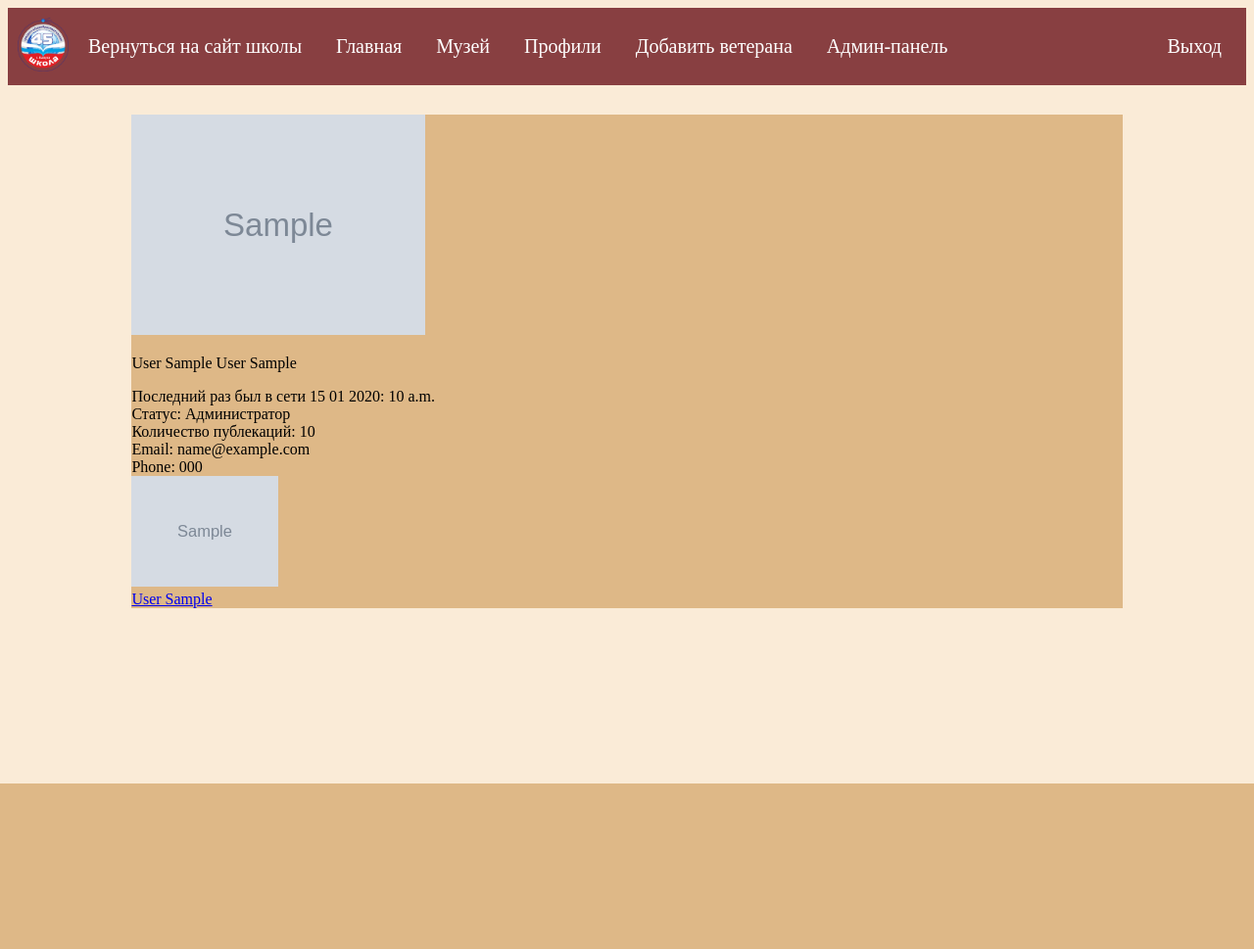
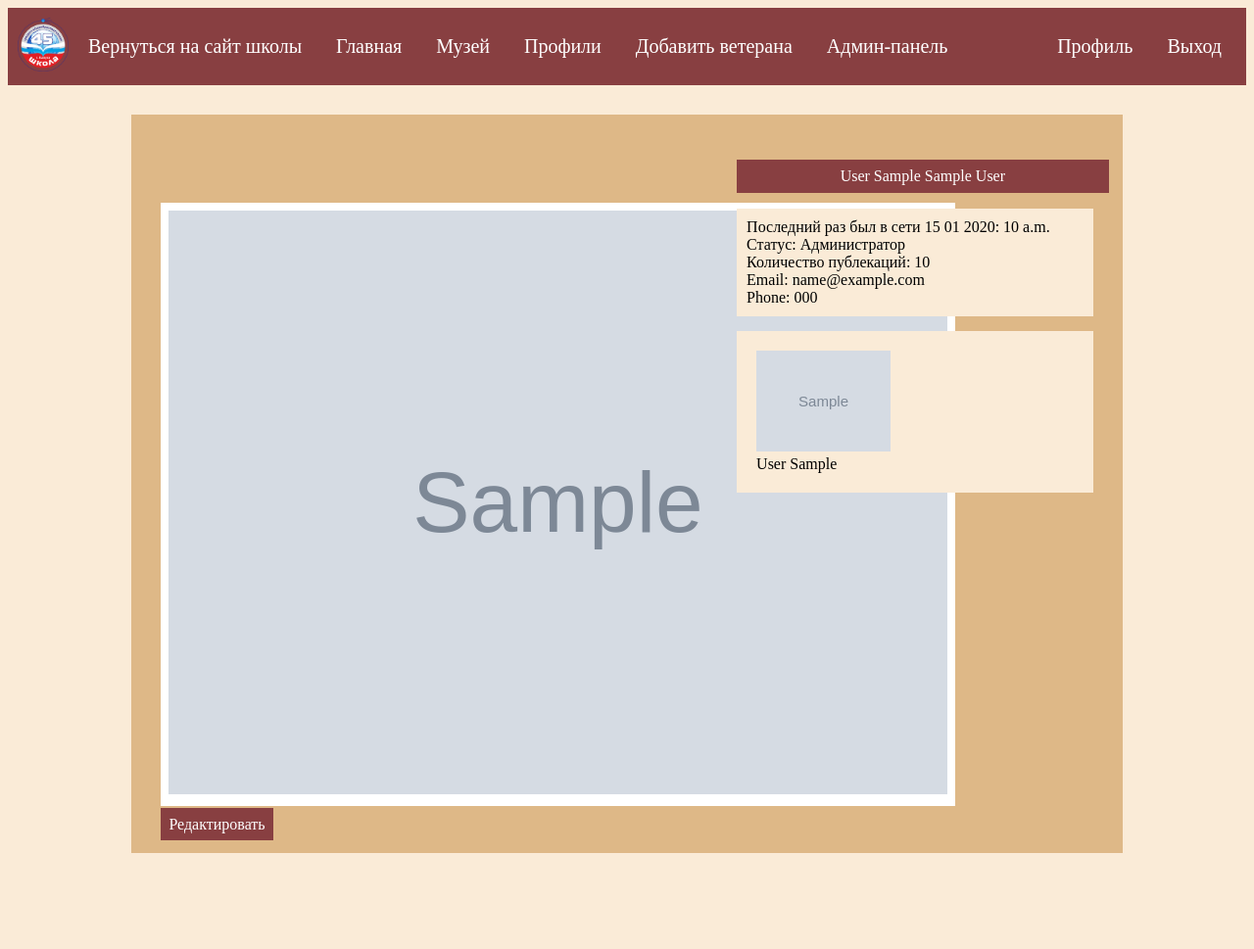
Before and after one commit to Fox-sys/History, a Django app: page /profiles/1 in a window 1280 px wide. Shown: the whole page at 98% size. Before the commit the page ends 800 px from the top, so only its background shows below. Run offline with Django 3.2, Linux system fonts and the light colour scheme; a user stored in the database is signed in; tables that the repository leaves empty hold one stand-in row (values such as "Sample post"); grey boxes marked "Sample" are stand-in pictures.

Commit message:
profiles layout

```diff
--- a/history/history_main/templates/history_main/base.html
+++ b/history/history_main/templates/history_main/base.html
@@ -28,6 +28,7 @@
                     <a class="item" href="{% url 'login' %}">Авторизация</a>
                     <a class="item" href="{% url 'register' %}">Регистрация</a>
                 {% else %}
+                    <a class="item" href="{% url 'profile_detail' pk=user.pk %}">Профиль</a>
                     <a class="item" href="{% url 'logout' %}">Выход</a>
                 {% endif %}
             </div>
--- a/history/history_main/templates/history_main/solder_create.html
+++ b/history/history_main/templates/history_main/solder_create.html
@@ -29,10 +29,10 @@
                 <label class="form_label">Дата смерти: </label>
                 <input class="form_date" type="date" name="death_date" id="">
                 <button class="submit_button" type="submit">отправить</button>
+                {% if form.errors %}
+                    <span>Возникла какая то ошибка, проверьте, все ли поля отмеченный знаком "*" заполнены</span>
+                {% endif %}
             </form>
-            {% if form.errors %}
-                <span>Возникла какая то ошибка, проверьте, все ли поля отмеченный знаком "*" заполнены</span>
-            {% endif %}
         </div>
     </div>
 {% endblock main %}
--- a/history/history_main/templates/registration/profile_detail.html
+++ b/history/history_main/templates/registration/profile_detail.html
@@ -1,10 +1,22 @@
 {% extends 'history_main/base.html' %}
-{% block title %}{{ profile.last_name }} {{ profile.first_name }}{% endblock %}
+{% load static %}
+{% block extra_css %}
+    <link href="{% static 'profile.css' %}" type="text/css" rel="stylesheet">
+{% endblock %}
+{% block title %}{{ object.last_name }} {{ object.first_name }}{% endblock %}
 {% block main %}
-    <div class="single_profile">
-        <img src="{{ object.avatar.url }}" alt="" width="300">
-        <p>{{ object.last_name }}{% if object.middle_name %} {{ object.middle_name }}{% endif %} {{ object.first_name }}</p>
-        <div class="desc">
+    <div class="single_profile_det">
+        <div>
+            <div class="image_container">
+                <img class="image" src="{{ object.avatar.url }}" alt="">
+            </div>
+            {% if user == object %}
+                <a href="{% url 'edit_profile' %}" class="action">Редактировать</a>
+            {% endif %}
+        </div>
+        <div class="info">
+            <p class="name">{{ object.last_name }} {{ object.first_name }}{% if object.middle_name %} {{ object.middle_name }}{% endif %}</p>
+            <div class="profile_desc">
                 Последний раз был в сети {{ object.last_login.day }} {% if object.last_login.month|length < 2 %}0{% endif %}{{ object.last_login.month }} {{ object.last_login.year }}: {{ object.last_login.time }}<br>
                 Статус: {% if object.is_admin %}Администратор{% elif object.is_moderator %}Модератор{% else %}Пользователь{% endif %} <br>
                 Количество публекаций: {{ object.uploads_amount }} <br>
@@ -18,10 +30,11 @@
             <div class="posts">
                 {% for post in object.uploads.all %}
                     <div class="single_post">
-                    <img src="{{ post.photo.url }}" alt="" width="150"><br>
-                    <a href="{% url 'solder_detail' pk=post.id %}">{{ post.last_name }} {{ post.first_name }}</a>
+                        <img class="post_image" src="{{ post.photo.url }}" alt=""><br>
+                        <a class="post_link" href="{% url 'solder_detail' pk=post.id %}">{{ post.last_name }} {{ post.first_name }}</a>
                     </div>
                 {% endfor %}
             </div>
         </div>
+    </div>
 {% endblock %}
--- a/history/static/forms.css
+++ b/history/static/forms.css
@@ -67,3 +67,7 @@ span {
     width: 80%;
     margin-left: 10%;
 }
+
+img {
+    height: 50;
+}
--- /dev/null
+++ b/history/static/profile.css
@@ -0,0 +1,80 @@
+a {
+    text-decoration: none;
+}
+
+.single_profile {
+    display: flex;
+    padding: 30px;
+    width: 50%;
+    margin-left: 25%;
+}
+
+.single_profile_det {
+    display: flex;
+    padding: 30px;
+}
+
+
+.image_container {
+    background-color: #fff;
+    width: 200%;
+    padding: 8px;
+    margin-top: 15%;
+}
+
+.image {
+    width: 100%;
+}
+
+.info {
+    width: 40%;
+    margin-left: 20%;
+}
+
+.name {
+    background-color: #883F41;
+    border: 8px solid #883F41;
+    display: flex;
+    justify-content: center;
+    width: 100%;
+    color: #fff;
+}
+
+.profile_desc {
+    background-color: #faebd7;
+    border: 10px solid #faebd7;
+}
+
+.action {
+    color: #fff;
+    background-color: #883F41;
+    border: 8px solid #883F41;
+    position: relative;
+    top: 10px;
+}
+
+.action:hover{
+    text-decoration: underline;
+}
+
+.posts {
+    margin-top: 15px;
+    background-color: #faebd7;
+    padding: 10px;
+    display: flex;
+    flex-wrap: wrap;
+    justify-content: space-between;
+}
+
+.single_post {
+    padding: 10px;
+    width: 40%;
+}
+
+.post_link {
+    color: #000;
+}
+
+.post_image {
+    width: 100%;
+}
```
Also changed, not shown: history/history_main/templates/registration/edit_profile.html (+39 -18 lines), history/history_main/templates/registration/profile_list.html (+17 -7 lines). Lines whose indentation alone changed are shown as unchanged.
